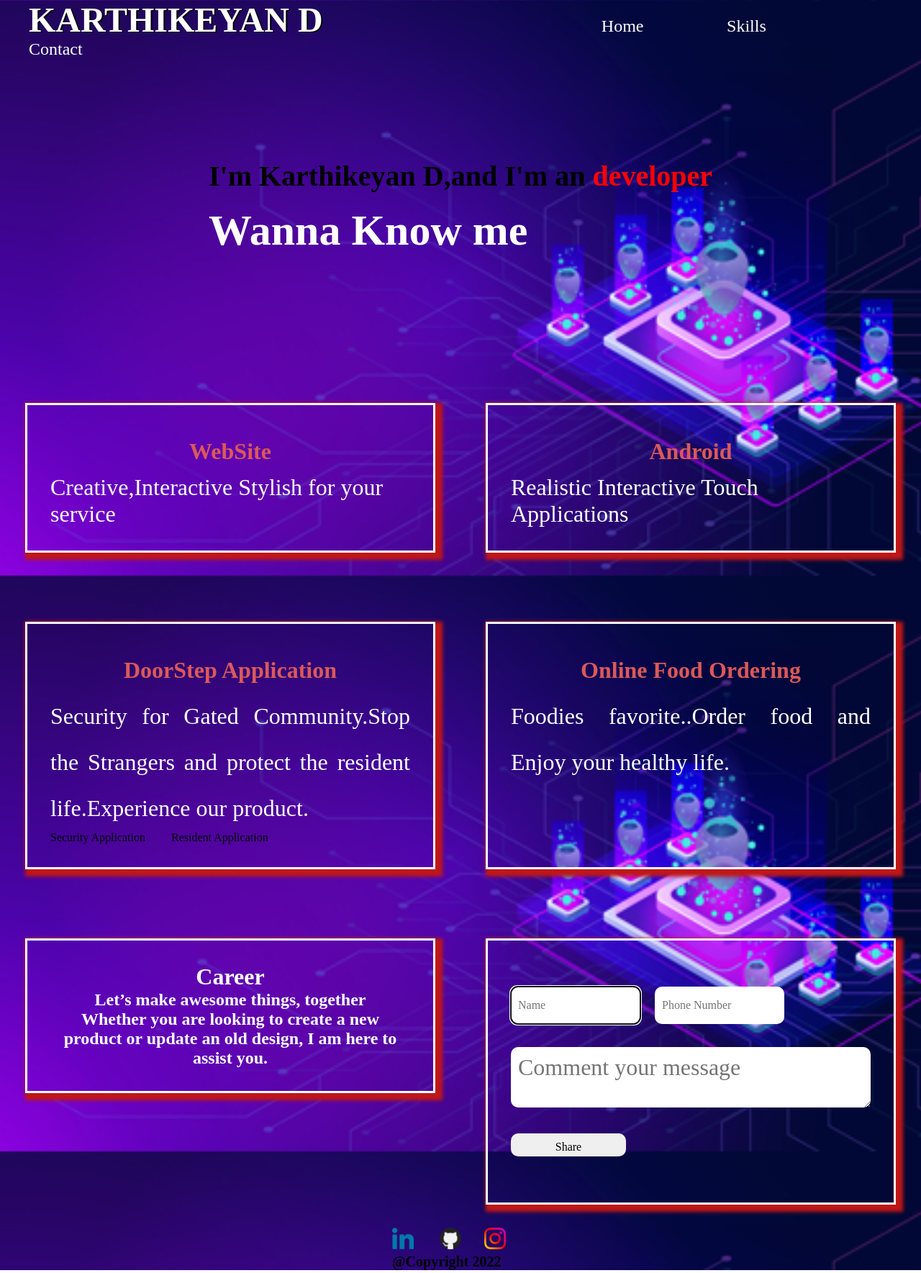
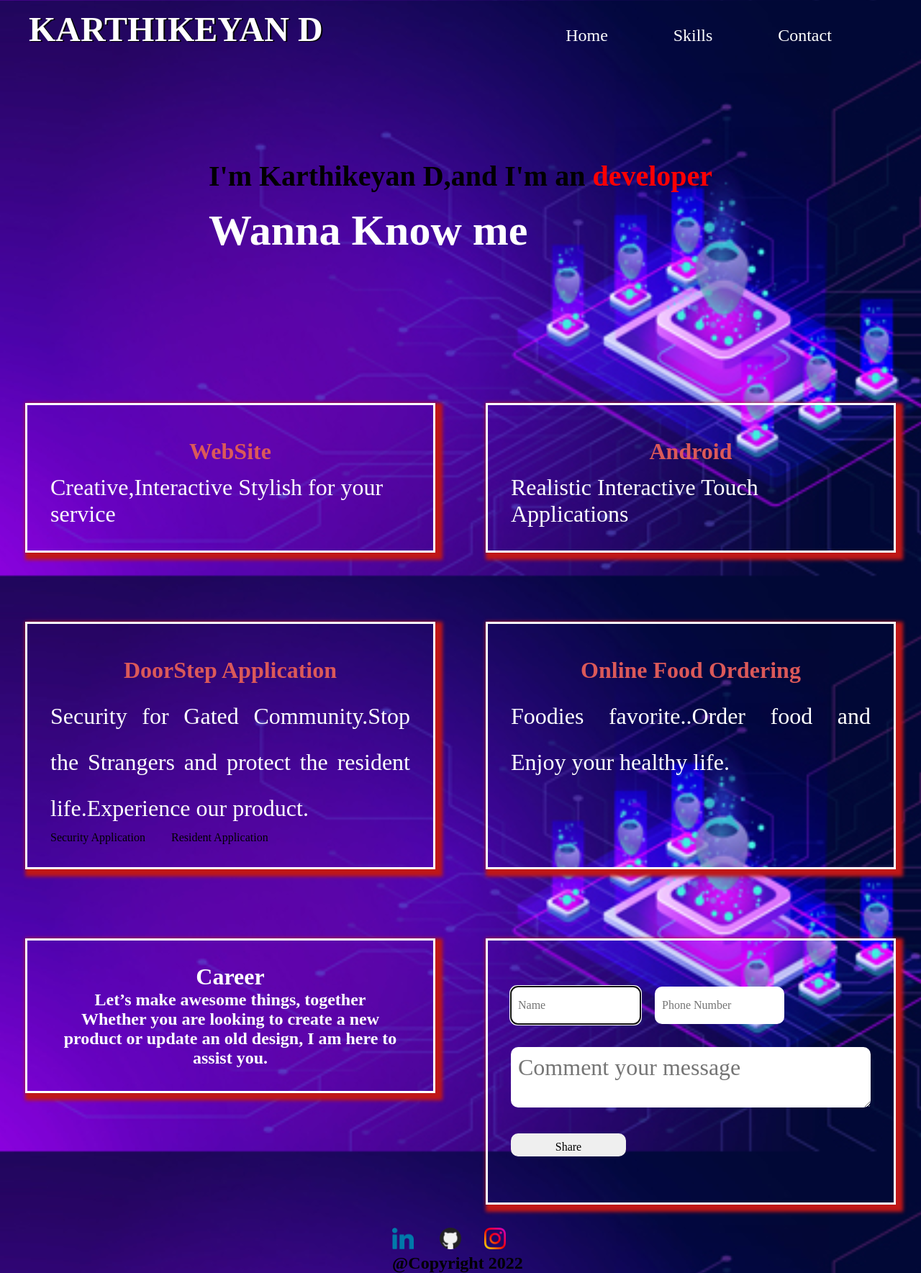
Before and after one commit to karthikeyandhanasekar/MyPortfolio, a plain HTML site: page index.html in a window 1280 px wide. Shown: the whole page at 72% size. Drawn offline with Linux system fonts and the light colour scheme.

Commit message:
bit changes

```diff
--- a/css/index.css
+++ b/css/index.css
@@ -36,10 +36,11 @@ nav {
 ul li {
   list-style-type: none;
   display: inline;
-  margin-right: 9%;
+  margin-right: 7%;
 }
 ul li  :hover {
   font-size: 2rem;
+  color: brown;
 }
 a {
   font-size: 150%;
--- a/index.html
+++ b/index.html
@@ -121,7 +121,7 @@
         ><a href="https://www.instagram.com/_k.e.y.a.n_/" target="_blank"
           ><img src="images/instagram.png" alt="_k.e.y.a.n_"/></a>
         <br />
-        <h6>@Copyright 2022</h6>
+        <h2>@Copyright 2022</h2>
       </div>
     </footer>
   </body>
```
